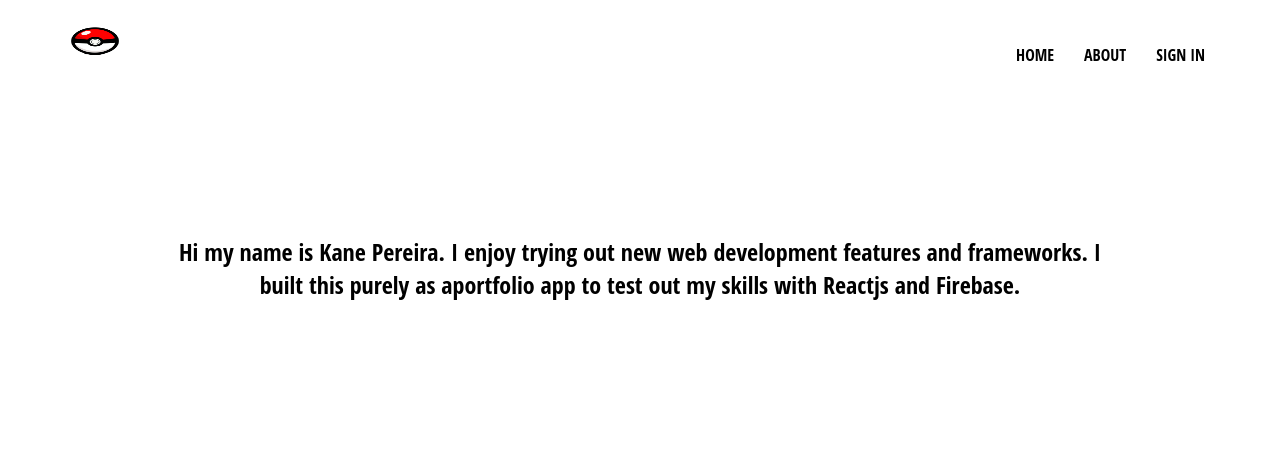
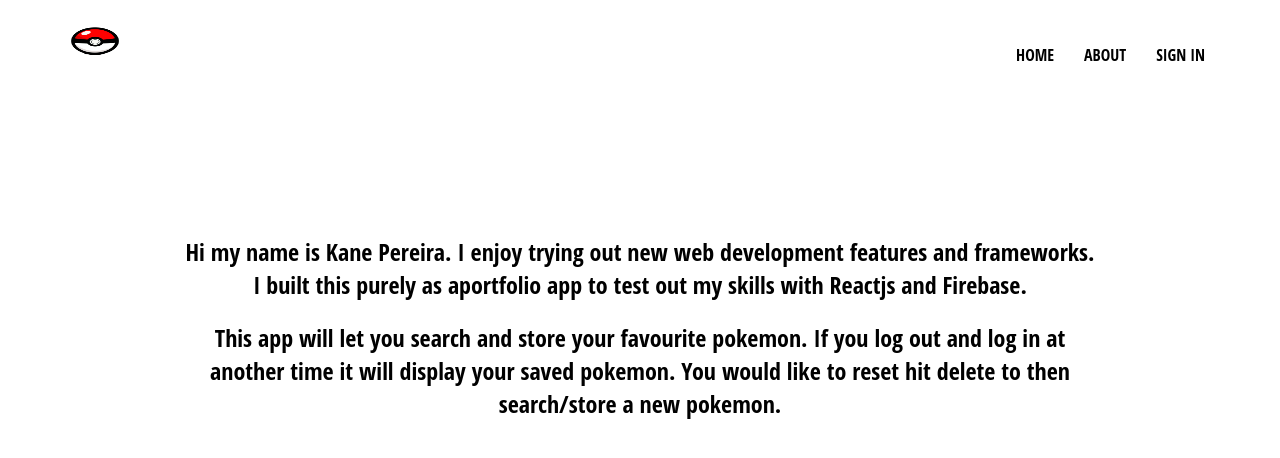
Before and after one commit to S0han/fav-pokemon-app, a React (Create React App) app: page /about in a window 1280 px wide. Shown: the top 458 px of the page. Built offline with nearby package versions, Linux system fonts and the light colour scheme; no server answers.

Commit message:
updated about page

```diff
--- a/src/pages/about/about.component.jsx
+++ b/src/pages/about/about.component.jsx
@@ -11,6 +11,14 @@ const AboutPage = () => (
 
             I built this purely as aportfolio app to test out my skills with Reactjs and Firebase.
         </h2>
+
+        <h2>
+            This app will let you search and store your favourite pokemon.
+
+            If you log out and log in at another time it will display your saved pokemon.
+
+            You would like to reset hit delete to then search/store a new pokemon.
+        </h2>
     </div>
 );
 
--- a/src/pages/about/about.styles.scss
+++ b/src/pages/about/about.styles.scss
@@ -2,3 +2,7 @@
     padding: 100px;
     text-align: center;
 }
+
+h2 {
+    margin: 20px;
+}
```
